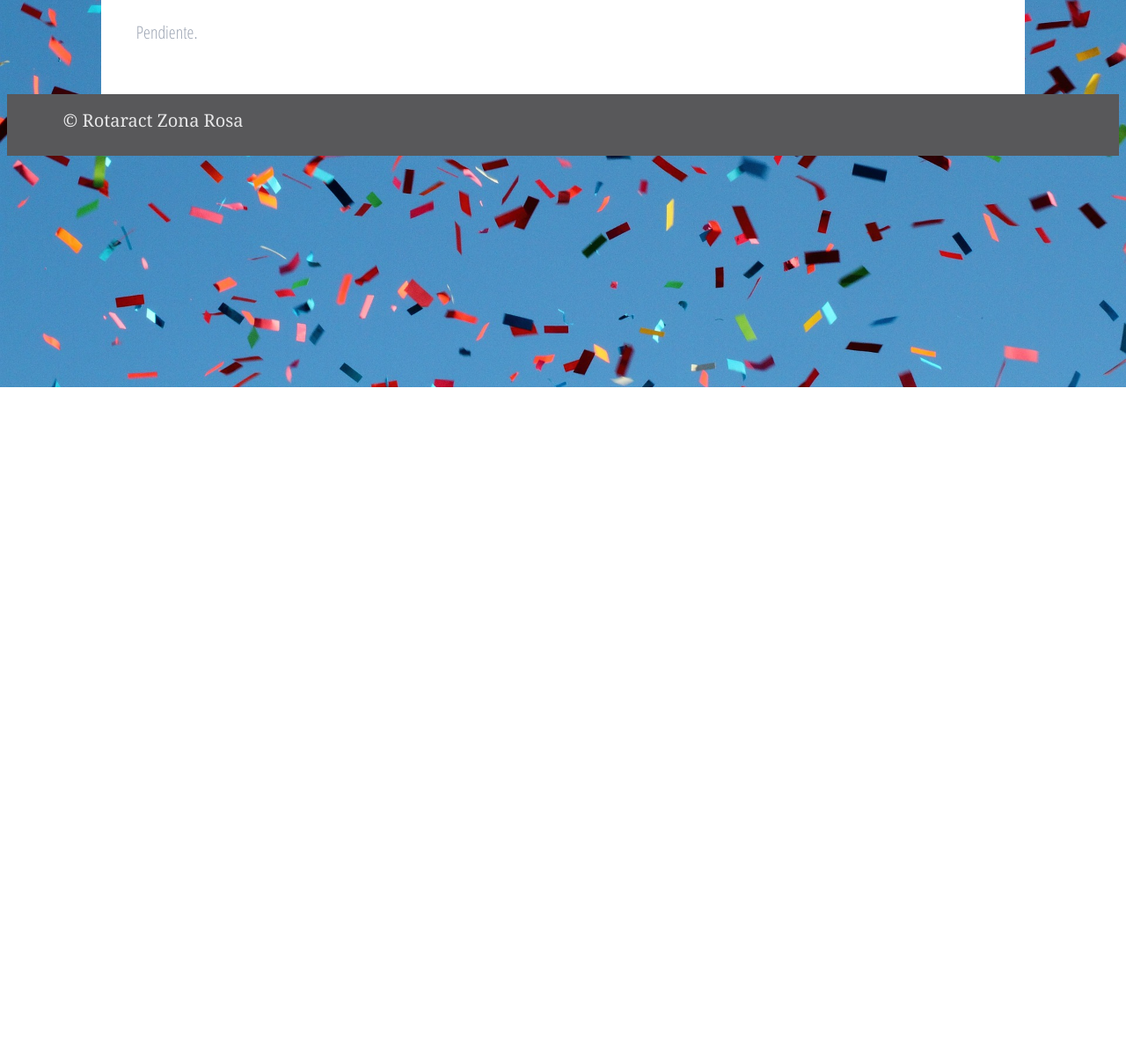
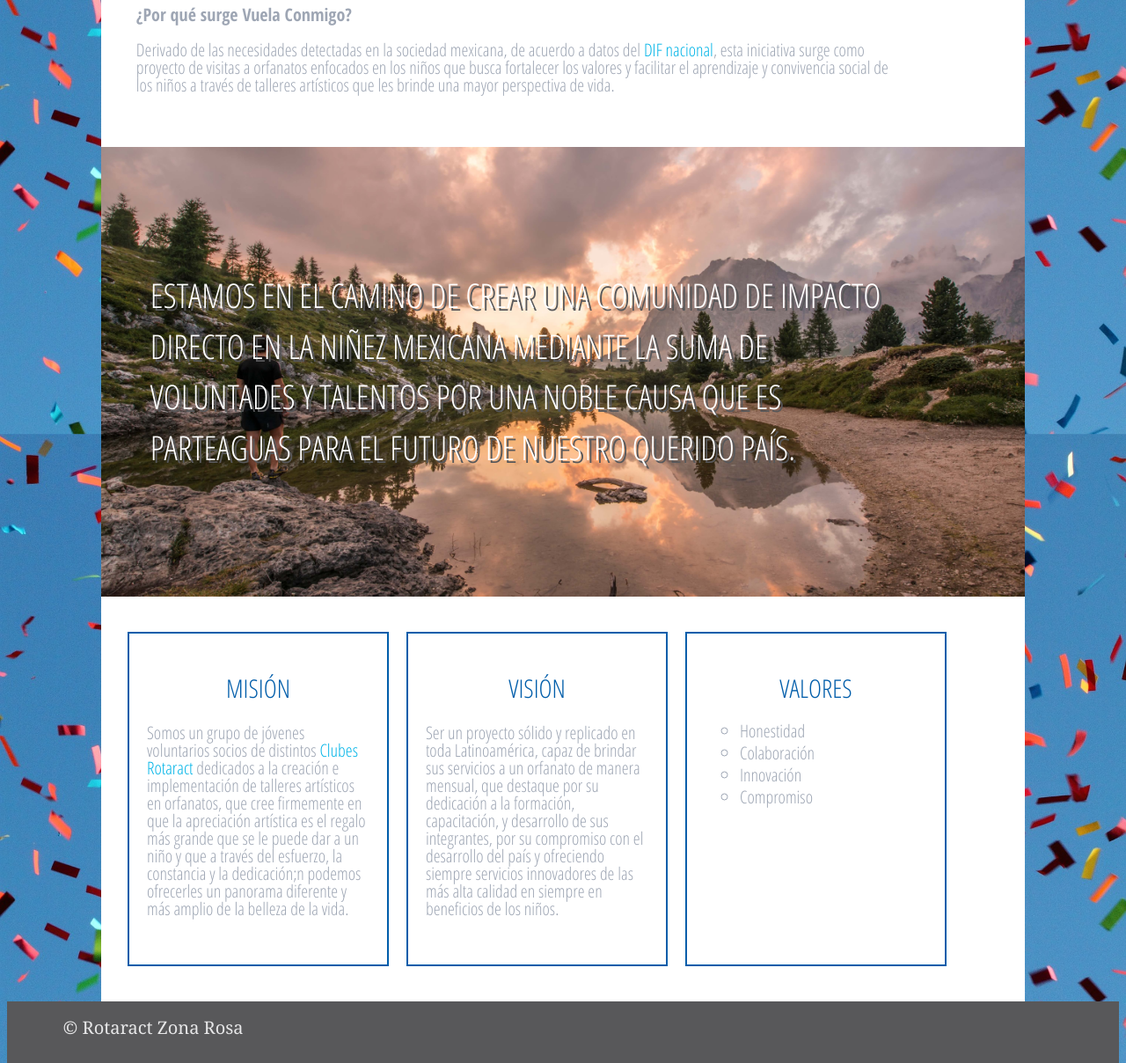
Before and after one commit to JairAviles/vuela-conmigo, a plain HTML site: page acerca/vuela-conmigo.html in a window 1280 px wide. Shown: the part 360-1568 px from the top of the page at 88% size. Before the commit the page ends 800 px from the top, so only its background shows below. Drawn offline with Linux system fonts and the light colour scheme.

Commit message:
[Add] About Us 1 quote image
[Update] Update content for vuela-conmigo.html

```diff
--- a/acerca/vuela-conmigo.html
+++ b/acerca/vuela-conmigo.html
@@ -59,7 +59,36 @@
 	<section class="panel__secondary">
 		<div class="row panel">
 			<div class="col-12">
-				<p> Pendiente.</p>
+				<strong>¿Por qu&eacute; surge Vuela Conmigo?</strong>
+				<p>Derivado de las necesidades detectadas en la sociedad mexicana, de acuerdo a datos del <a href="http://sn.dif.gob.mx/" target="_blank">DIF nacional</a>, esta iniciativa surge como proyecto de visitas a orfanatos enfocados en los niños que busca fortalecer los valores y facilitar el aprendizaje y convivencia social de los niños a trav&eacute;s de talleres art&iacute;sticos que les brinde una mayor perspectiva de vida.</p>
+			</div>
+		</div>
+	</section>
+	<section class="panel__secondary" id="aboutUs_Quote1">
+		<div class="row panel">
+			<div class="col-12">
+				<h2 class="text__image--quote">Estamos en el camino de crear una comunidad de impacto directo en la niñez mexicana mediante la suma de voluntades y talentos por una noble causa que es parteaguas para el futuro de nuestro querido pa&iacute;s.</h2>
+			</div>
+		</div>
+	</section>
+	<section class="panel__secondary">
+		<div class="row panel">
+			<div class="col-4 info">
+				<h4 class="text--azure text__align--center">Misi&oacute;n</h4>
+				<p>Somos un grupo de j&oacute;venes voluntarios socios de distintos <a href="rotaract.html">Clubes Rotaract</a> dedicados a la creaci&oacute;n e implementaci&oacute;n de talleres art&iacute;sticos en orfanatos, que cree firmemente en que la apreciaci&oacute;n art&iacute;stica es el regalo m&aacute;s grande que se le puede dar a un niño y que a trav&eacute;s del esfuerzo, la constancia y la dedicaci&oacuten;n podemos ofrecerles un panorama diferente y m&aacute;s amplio de la belleza de la vida.</p>
+			</div>
+			<div class="col-4 info">
+				<h4 class="text--azure text__align--center">Visi&oacute;n</h4>
+				<p>Ser un proyecto s&oacute;lido y replicado en toda Latinoam&eacute;rica, capaz de brindar sus servicios a un orfanato de manera mensual, que destaque por su dedicaci&oacute;n a la formaci&oacute;n, capacitaci&oacute;n, y desarrollo de sus integrantes, por su compromiso con el desarrollo del pa&iacute;s y ofreciendo siempre servicios innovadores de las m&aacute;s alta calidad en siempre en beneficios de los niños.</p>
+			</div>
+			<div class="col-4 info">
+				<h4 class="text--azure text__align--center">Valores</h4>
+				<ul>
+					<li>Honestidad</li>
+					<li>Colaboraci&oacute;n</li>
+					<li>Innovaci&oacute;n</li>
+					<li>Compromiso</li>
+				</ul>
 			</div>
 		</div>
 	</section>
--- a/scss/elementos/_imagenes.scss
+++ b/scss/elementos/_imagenes.scss
@@ -32,11 +32,20 @@ figure {
   margin: 0;
 }
 
-.post__aboutUs{
+.post__aboutUs {
   width: 95%;
   display: inline-block;
   box-sizing: border-box;
   border: 2px solid $slate;
 }
 
+#aboutUs_Quote1 {
+  padding-top: 100px;
+  padding-bottom: 100px;
+  background: $background url('#{$image-dir}/secciones/acerca/about_us_1-min.jpg') no-repeat center center fixed;
+  -webkit-background-size: cover;
+  -moz-background-size: cover;
+  background-size: cover;
+}
+
 }// end if
--- a/scss/elementos/tipografia.scss
+++ b/scss/elementos/tipografia.scss
@@ -28,6 +28,16 @@ h6 {
 
 .text--azure {
 	color: $azure;
+}
+
+.text__align--center{
+  text-align: center;
+}
+
+.text__image--quote {
+  color: $white;
+  text-shadow: 3px 3px 0 $charcoal;
+  padding: 0 1rem;
 }
 
 // Set headers line-height, margin bottom and font size
--- a/scss/layout/_panel.scss
+++ b/scss/layout/_panel.scss
@@ -46,3 +46,23 @@
 	background-color: $cranberry;
 	color: $white;
 }
+
+.info {
+	border: 2px solid $azure;
+	height: 380px;
+	padding: 40px 20px;
+	width: 298px;
+	margin-right: 20px;
+}
+
+.info:last-of-type{
+	margin-right: 0px;
+}
+
+.info ul {
+	list-style-type: circle
+}
+.info ul li {
+	margin-bottom: 0.5em;
+	line-height: 0.75em;
+}
```
Also changed, not shown: css/style.css, img/secciones/acerca/about_us_1-min.jpg (added).
